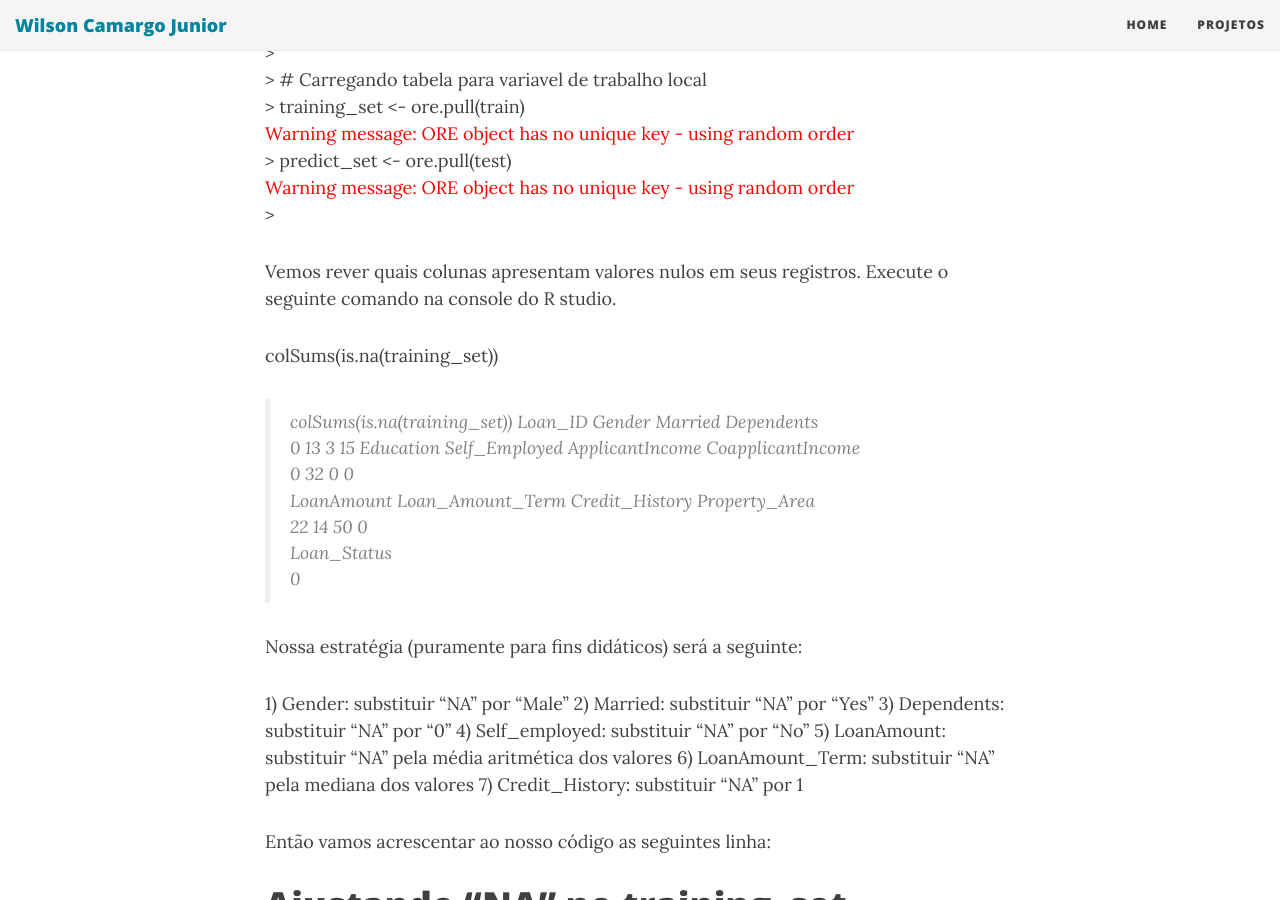
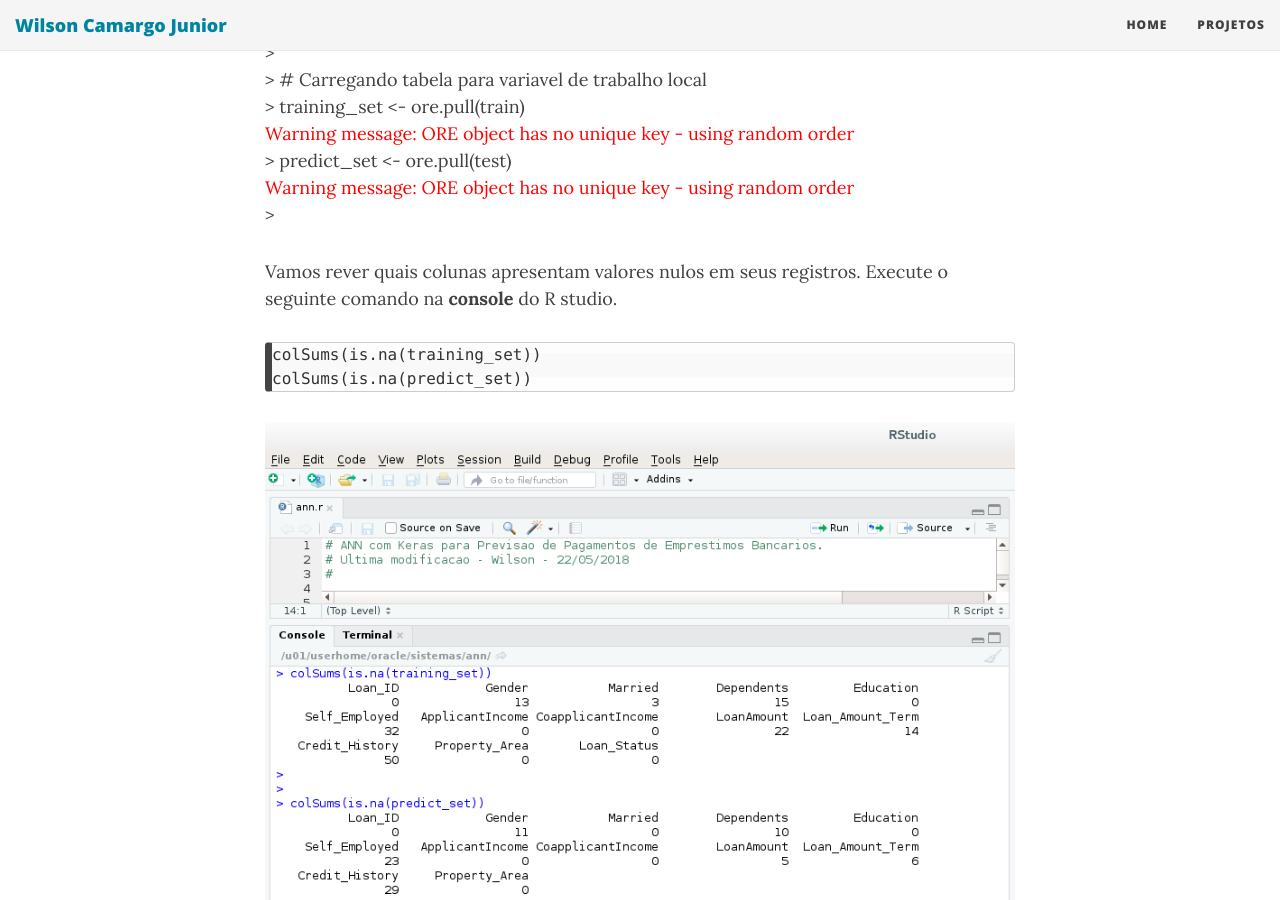
Before and after one commit to wilson-camargo-jr/teste, a Jekyll site: the page built from tmp/p7.md, in a window 1280 px wide and 900 px high, scrolled down 10627 px. Built offline with Jekyll 4.4.1, drawn with Linux system fonts in a browser that asks for light colours; nearby versions of some CDN libraries; comment, search, counter and statistics services are not loaded.

Commit message:
Update p7.md

````diff
--- a/tmp/p7.md
+++ b/tmp/p7.md
@@ -169,7 +169,7 @@ predict_set  <- ore.pull(test)
 
 Para executar o código no editor marque as linhas a serem executadas e clique em **Run** conforme figura abaixo.
 
- ![rsutdio](https://wilson-camargo-jr.github.io/img/run-code.jpg)
+![rsutdio](https://wilson-camargo-jr.github.io/img/run-code.jpg)
 
 Ignore as mensagens de warning quando referentes a unique key:
 
@@ -186,20 +186,15 @@ Ignore as mensagens de warning quando referentes a unique key:
 <span style="color:red">Warning message: ORE object has no unique key - using random order</span>
 \>
 
-Vemos rever quais colunas apresentam valores nulos em seus registros.  Execute o seguinte comando na console do R studio.
+Vamos rever quais colunas apresentam valores nulos em seus registros.  Execute o seguinte comando na **console** do R studio.
 
+```
 colSums(is.na(training_set))
+colSums(is.na(predict_set))
+```
 
-> colSums(is.na(training_set))
-          Loan_ID            Gender           Married        Dependents
-                0                13                 3                15
-        Education     Self_Employed   ApplicantIncome CoapplicantIncome
-                0                32                 0                 0
-       LoanAmount  Loan_Amount_Term    Credit_History     Property_Area
-               22                14                50                 0
-      Loan_Status
-                0
->
+![rsutdio](https://wilson-camargo-jr.github.io/img/null-values2.jpg)
+
 
 Nossa estratégia (puramente para fins didáticos) será a seguinte:
 
````
